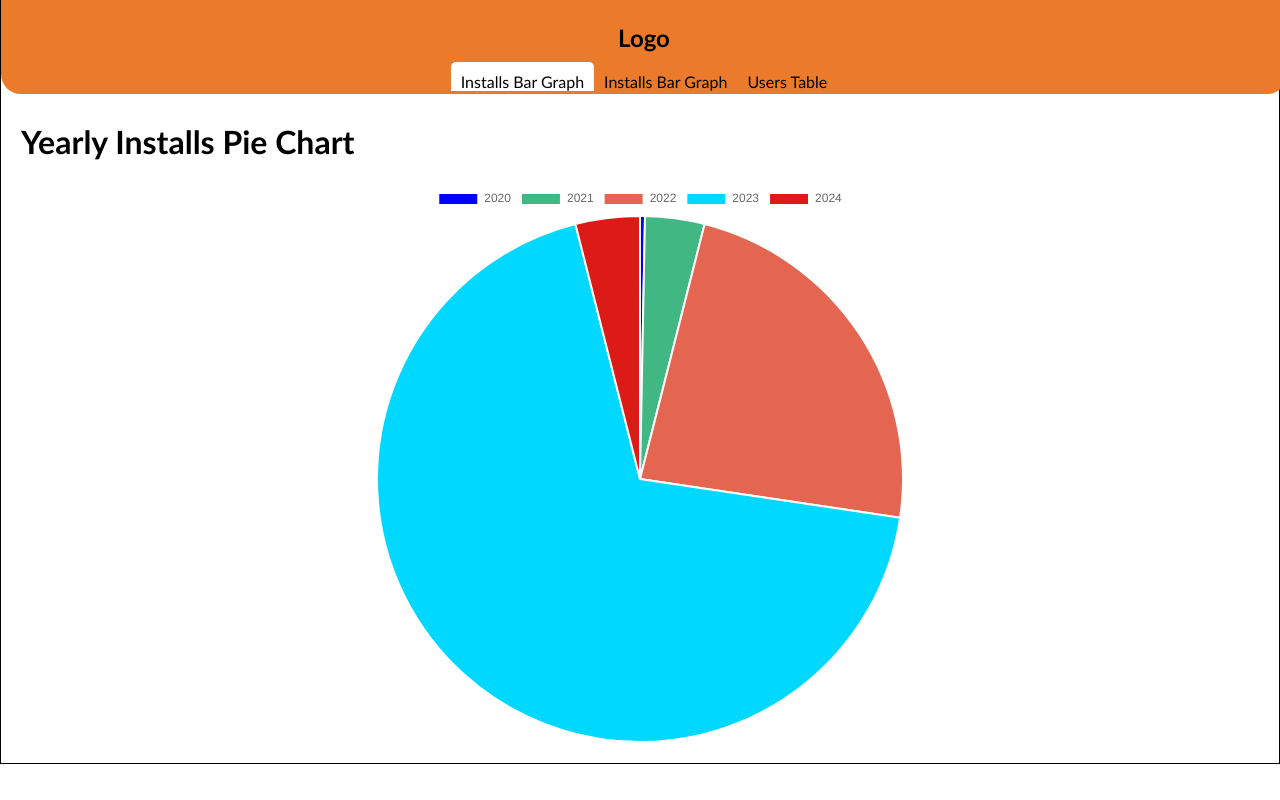
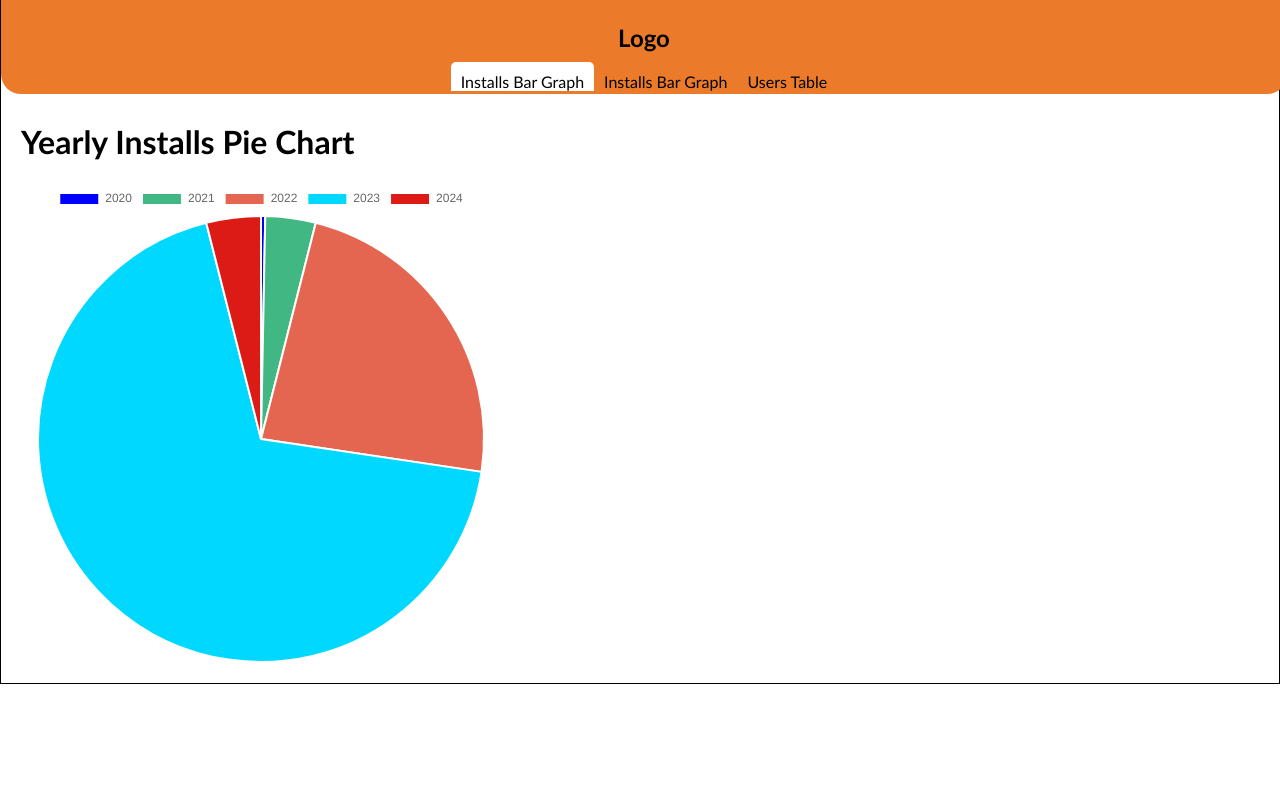
Before and after one commit to NeoDitjoe/myData, a Vue app: page / in a window 1280 px wide. Built offline with nearby package versions, Linux system fonts and the light colour scheme.

Commit message:
pie responsiveness

```diff
--- a/src/components/instPieChart/instPieChart.css
+++ b/src/components/instPieChart/instPieChart.css
@@ -1,6 +1,3 @@
 .pie-chart{
-  height: 70vh;
-  width: 100%;
-  display: flex;
-  justify-content: center;
+  max-width: 30em;
 }
--- a/src/components/instPieChart/instPieChart.vue
+++ b/src/components/instPieChart/instPieChart.vue
@@ -14,7 +14,7 @@ export default {
         labels: null,
         datasets: [
           {
-            backgroundColor: ['blue', '#41B883', '#E46651', '#00D8FF', '#DD1B16' ],
+            backgroundColor: ['blue', '#41B883', '#E46651', '#00D8FF', '#DD1B16'],
             data: null
           }
         ]
@@ -40,12 +40,15 @@ export default {
 </script>
 
 <template>
-  <div class="greetings">
+
     <h1 class="green">Yearly Installs Pie Chart</h1>
-    <div class="pie-chart" >
-      <Pie v-if="showLabel" id="my-chart-id" :options="chartOptions" :data="chartData" />
+
+    <div class="pie-container">
+      <div class="pie-chart">
+        <Pie v-if="showLabel" id="my-chart-id" :options="chartOptions" :data="chartData" class="chart" />
+      </div>
     </div>
-  </div>
+
 </template>
 
 
```
